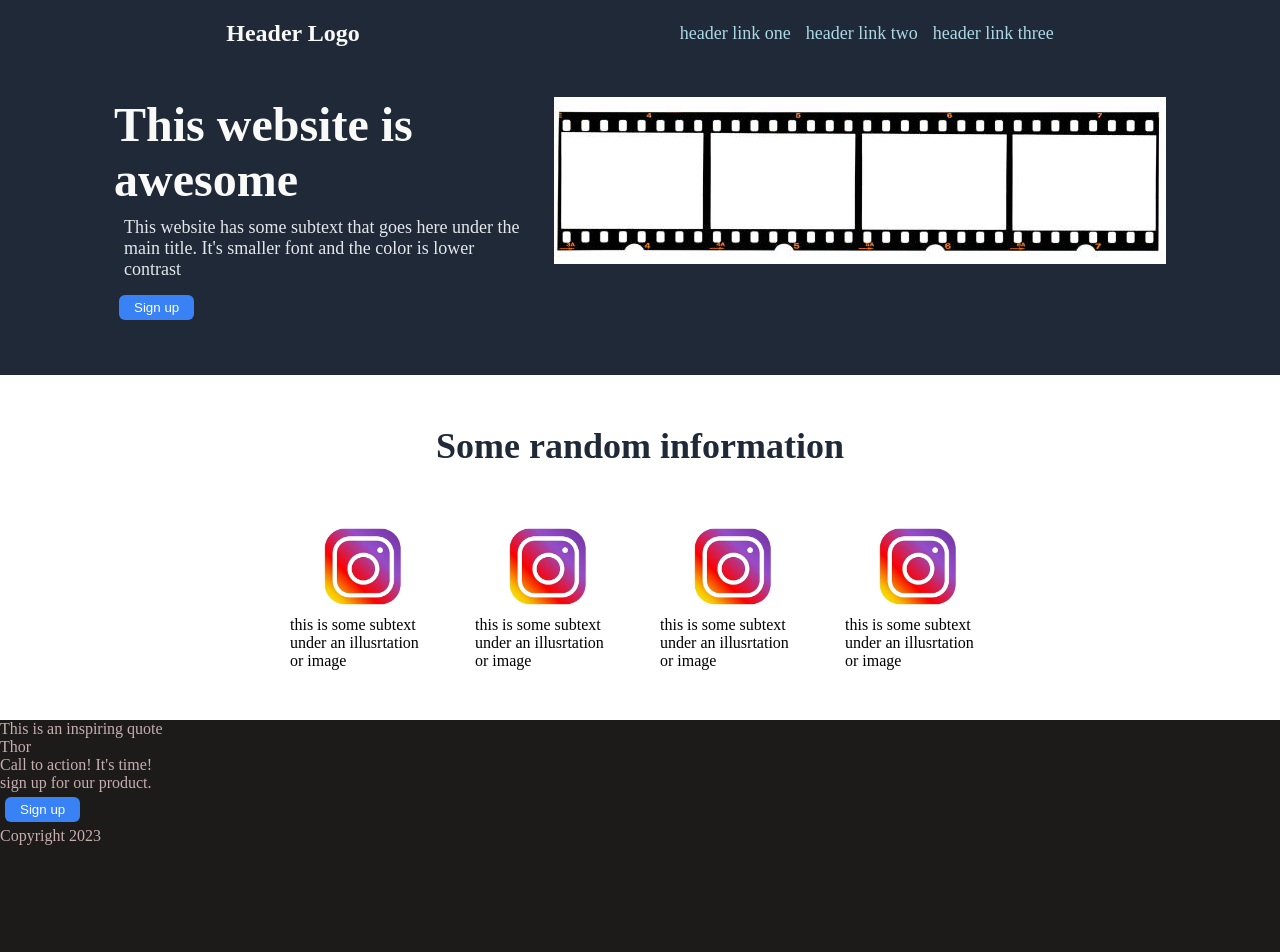
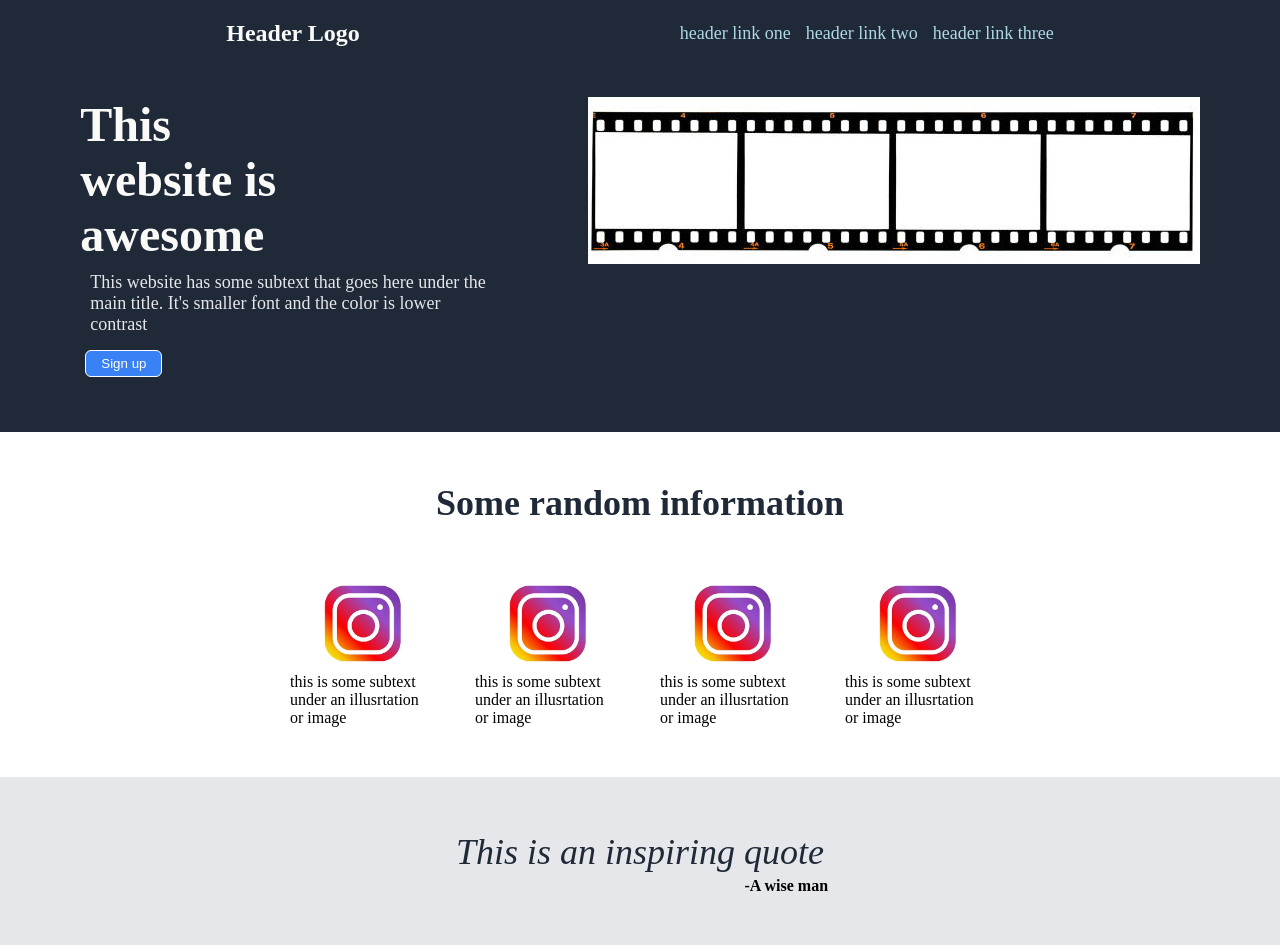
Before and after one commit to Aloooy108/Landing-Page, a plain HTML site: page index.html in a window 1280 px wide. Shown: the top 952 px of the page. Before the commit the page ends 845 px from the top, so only its background shows below. Drawn offline with Linux system fonts and the light colour scheme.

Commit message:
Landing page project finished

```diff
--- a/index.html
+++ b/index.html
@@ -77,21 +77,24 @@
         </div>
     </div>
     <div class="sec3">
+        <div class="sec3quote">
             <div class="quote">
                 This is an inspiring quote
             </div>
             <div class="quoted">
-            Thor
+                -A wise man
+            </div>
         </div>
     </div>
     <div class="sec4">
         <div class="calltoaction">
             <div class="CTAtxt">
                 Call to action! It's time!
-            </div>
                 <div class="subCTAtxt">
                     sign up for our product.
                 </div>
+            </div>
+
             <button>
                 Sign up
             </button>
--- a/style.css
+++ b/style.css
@@ -32,7 +32,7 @@ a{
 .sec1{
     background-color: #1f2937;
     display: flex;
-    gap: 20px;
+    gap: 1%;
     justify-content: center;
     padding-top: 50px;
     padding-bottom: 50px;
@@ -42,7 +42,8 @@ a{
     font-size: 48px;
     font-weight: 800;
     color: #f9faf8;
-    max-width: 400px;
+    max-width: 50%;
+    min-width: 30%;
 }
 .herosec{
     font-size: 18px;
@@ -55,8 +56,11 @@ button{
     color: white;
     border-radius: 6px;
     padding: 5px 15px;
-    border: none;
+    /* border: none; */
+    border-style: solid;
     margin: 5px;
+    border-color: white;
+    border-width: 1px;
 }
 .sec2{
     background-color: white;
@@ -85,3 +89,60 @@ button{
     align-items: center;
     color: black;
 }
+.sec3{
+    background-color: #e5e7eb;
+    padding: 50px;
+    display: flex;
+    justify-content: center;
+    /* flex-direction: column;
+    align-items: center; */
+    color: black;
+
+}
+.sec3quote{
+    display: flex;
+    flex-direction: column;
+
+}
+.quote{
+    font-size: 36px;
+    font-weight: 100;
+    font-style: italic;
+    color: #1f2937;
+    margin: 4px;
+}
+.quoted{
+    font-weight: 600;
+    align-self: flex-end;
+
+}
+.sec4{
+    background-color: white;
+    color: black;
+    display: flex;
+    justify-content: center;
+    padding: 50px;
+
+}
+.calltoaction{
+    padding: 30px;
+    max-width: 70%;
+    min-width: 65%;
+    background-color: #3882f6;
+    display: flex;
+    justify-content: center;
+    color: white;
+    align-items: center;
+    gap: 10%;
+}
+.CTAtxt{
+    font-weight: 700;
+    padding: 5px;
+}
+.subCTAtxt{
+    font-weight: 200;
+}
+.footer{
+    padding: 10px;
+    text-align: center;
+}
```
Lines whose indentation alone changed are shown as unchanged.
